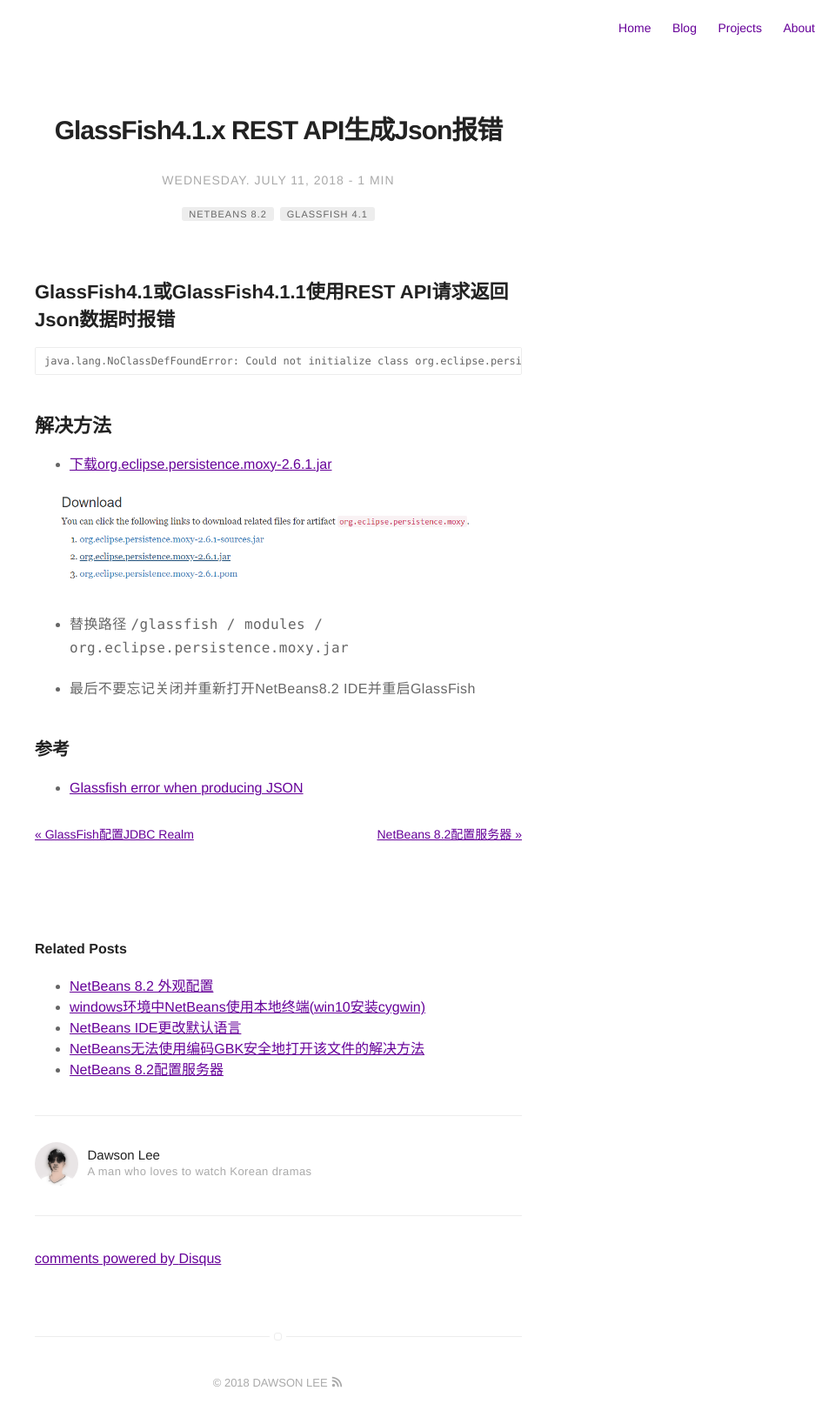
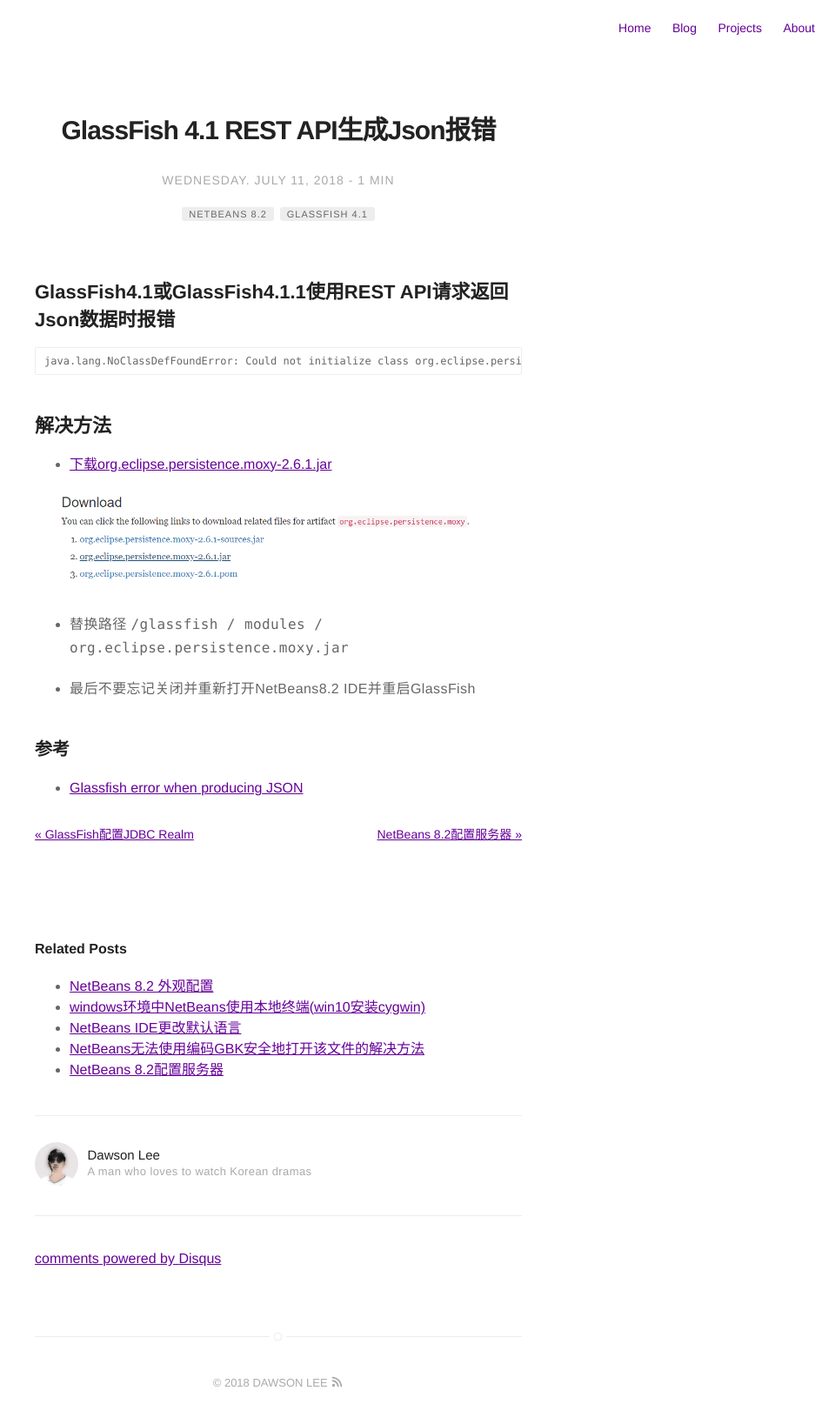
Before and after one commit to dawsonlee1790/dawsonlee1790.github.io, a Jekyll site: the page built from _posts/2018-07-11-GlassFish 4.1 REST API生成Json报错.markdown, in a window 1280 px wide. Shown: the whole page at 87% size, without its empty margins (320-1280 px from the left). Built offline with Jekyll 4.4.1, drawn with Linux system fonts in a browser that asks for light colours; comment, search, counter and statistics services are not loaded.

Commit message:
重命名

```diff
--- a/_posts/2018-07-11-GlassFish4.1.x REST API生成Json报错.markdown
+++ b/_posts/2018-07-11-GlassFish 4.1 REST API生成Json报错.markdown
@@ -1,5 +1,5 @@
 ---
-title: "GlassFish4.1.x REST API生成Json报错"
+title: "GlassFish 4.1 REST API生成Json报错"
 layout: post
 date: 2018-07-11
 image:
```
